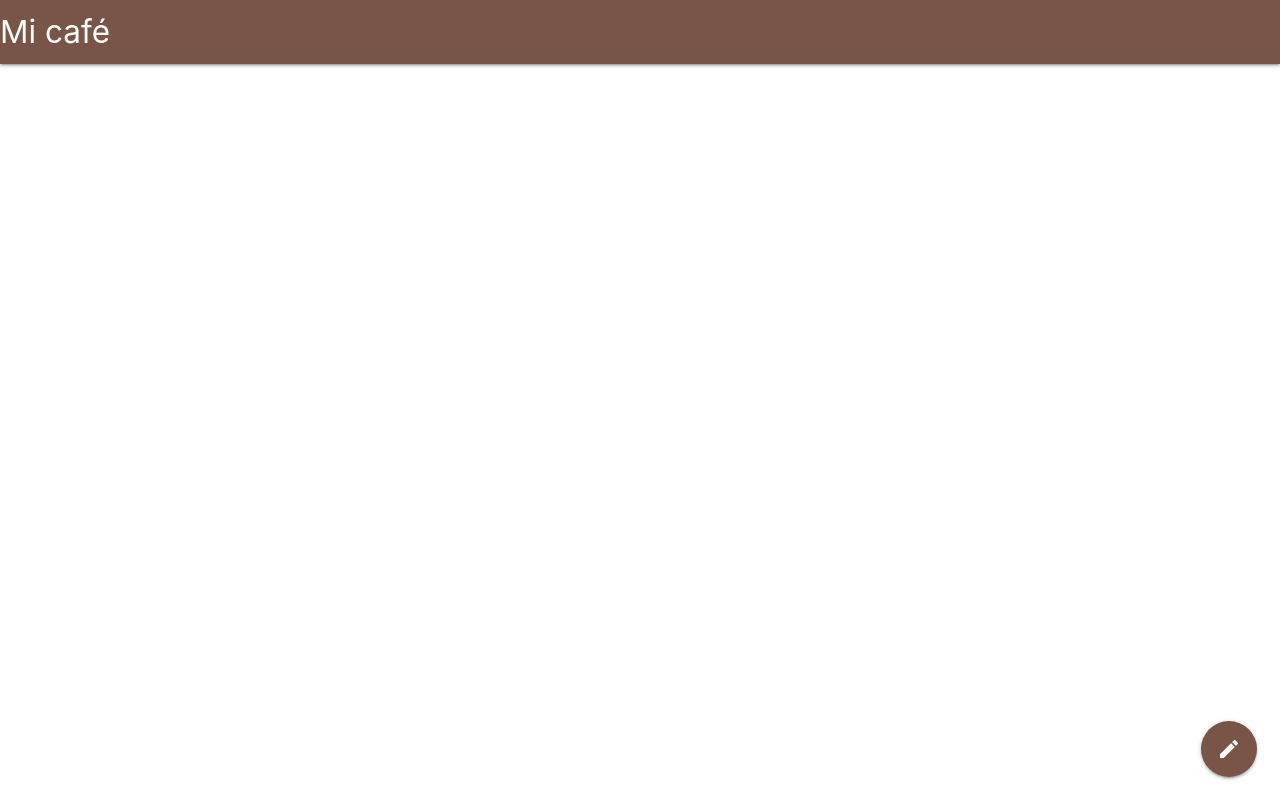
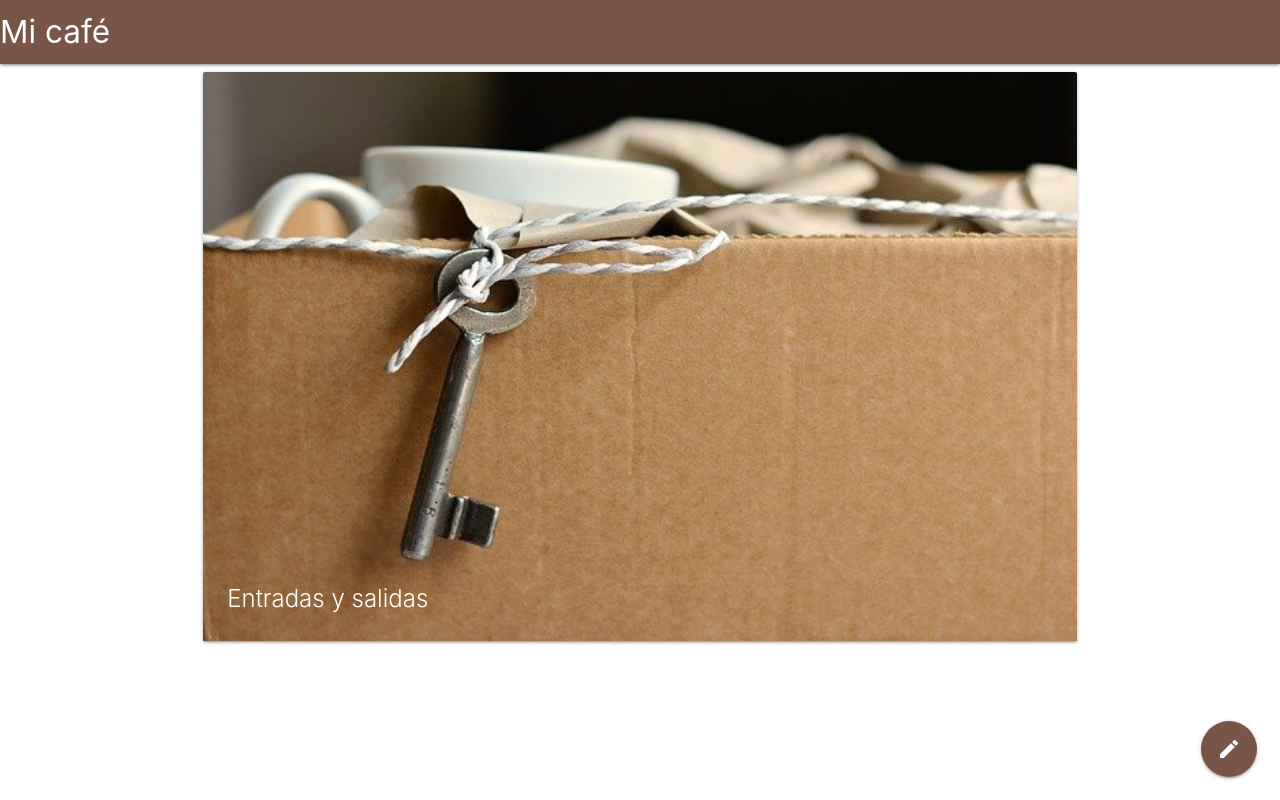
Before and after one commit to antonioseguil/micafedesign, a plain HTML site: page index.html at #!/consultas in a window 1280 px wide. Drawn offline with nearby package versions, Linux system fonts and the light colour scheme.

Commit message:
finalizando el menú principal

```diff
--- a/index.html
+++ b/index.html
@@ -59,7 +59,7 @@
         <ul>
             <li><a href="#!" class="btn-floating"><i class="material-icons">home</i></a></li>
             <li><a href="#!productos" class="btn-floating"><i class="material-icons">kitchen</i></a></li>
-            <li><a href="#!" class="btn-floating"><i class="material-icons">book</i></a></li>
+            <li><a href="#!consultas" class="btn-floating"><i class="material-icons">book</i></a></li>
             <!-- <li><a class="btn-floating red btn-lage"><i class="material-icons">insert_chart</i></a></li> -->
         </ul>
     </div>
--- a/js/app.js
+++ b/js/app.js
@@ -6,8 +6,11 @@ app.config(function ($routeProvider) {
             templateUrl: "view/home.html",
             controller: "producto"
         })
-        .when('/productos',{
+        .when('/productos', {
             templateUrl: "view/producto.html",
+            controller: "producto"
+        }).when('/consultas',{
+            templateUrl: "view/consultas.html",
             controller: "producto"
         });
 
@@ -16,7 +19,7 @@ app.config(function ($routeProvider) {
 /*CONTROLADOR */
 app.controller("producto", function ($scope) {
 
-    $scope.btnprueba = function(){
+    $scope.btnprueba = function () {
         console.log("click de prueba");
     }
 });
--- /dev/null
+++ b/view/consultas.html
@@ -0,0 +1,32 @@
+<div class="container">
+    <div class="row">
+        <div class="col s12">
+            <div class="card hoverable">
+                <div class="card-image">
+                    <img src="img/productosES.jpg">
+                    <span class="card-title">Entradas y salidas</span>
+                </div>
+            </div>
+        </div>
+    </div>
+    <!-- <div class="row">
+        <div class="col s12">
+            <div class="card hoverable">
+                <div class="card-image">
+                    <img src="img/tipoproducto.jpg">
+                    <span class="card-title">Consultar compras</span>
+                </div>
+            </div>
+        </div>
+    </div>
+    <div class="row">
+        <div class="col s12">
+            <div class="card hoverable">
+                <div class="card-image">
+                    <img src="img/tipoproducto.jpg">
+                    <span class="card-title">Consultar compras</span>
+                </div>
+            </div>
+        </div>
+    </div> -->
+</div>
```
Also changed, not shown: img/productosES.jpg (added).
